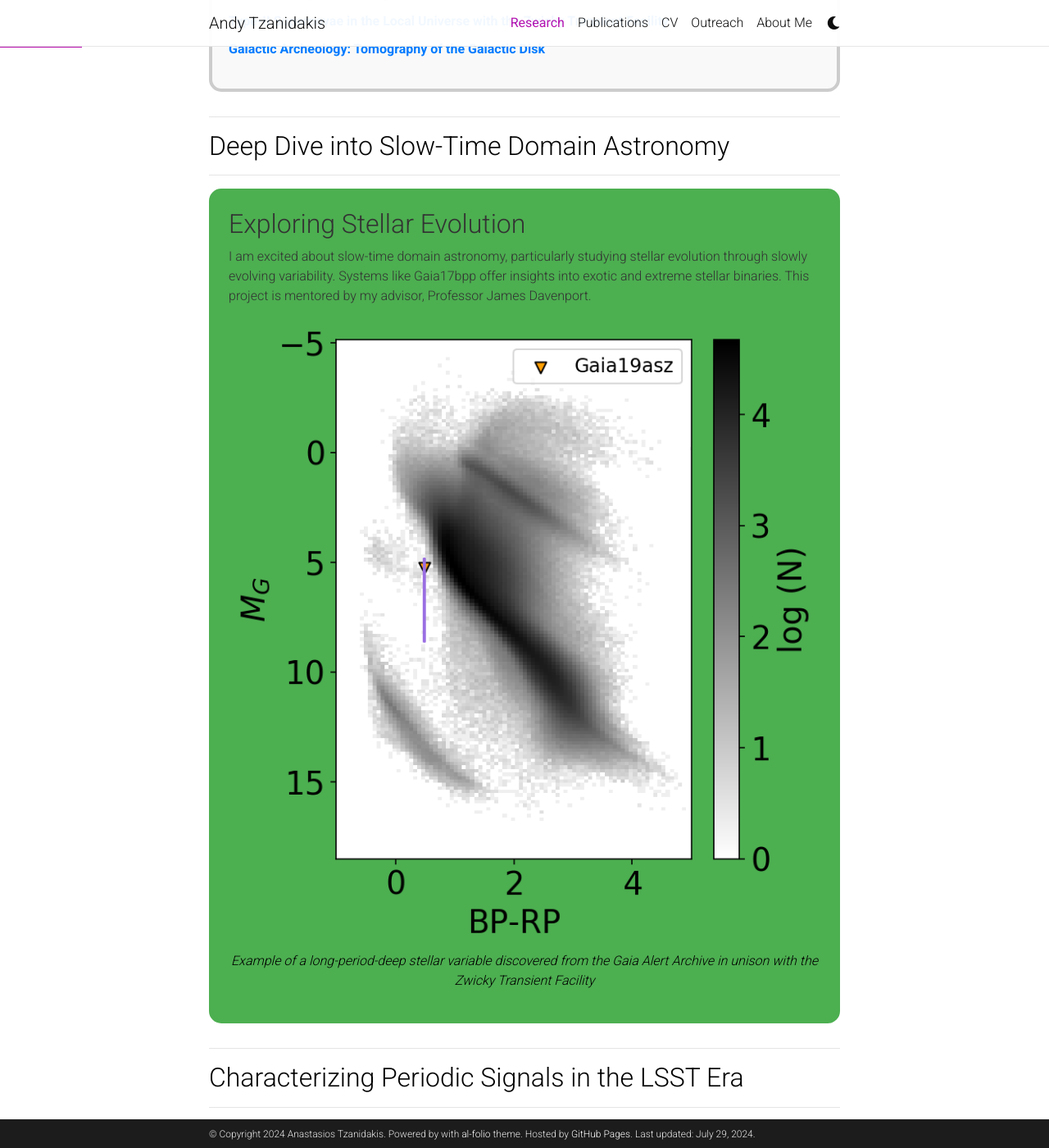
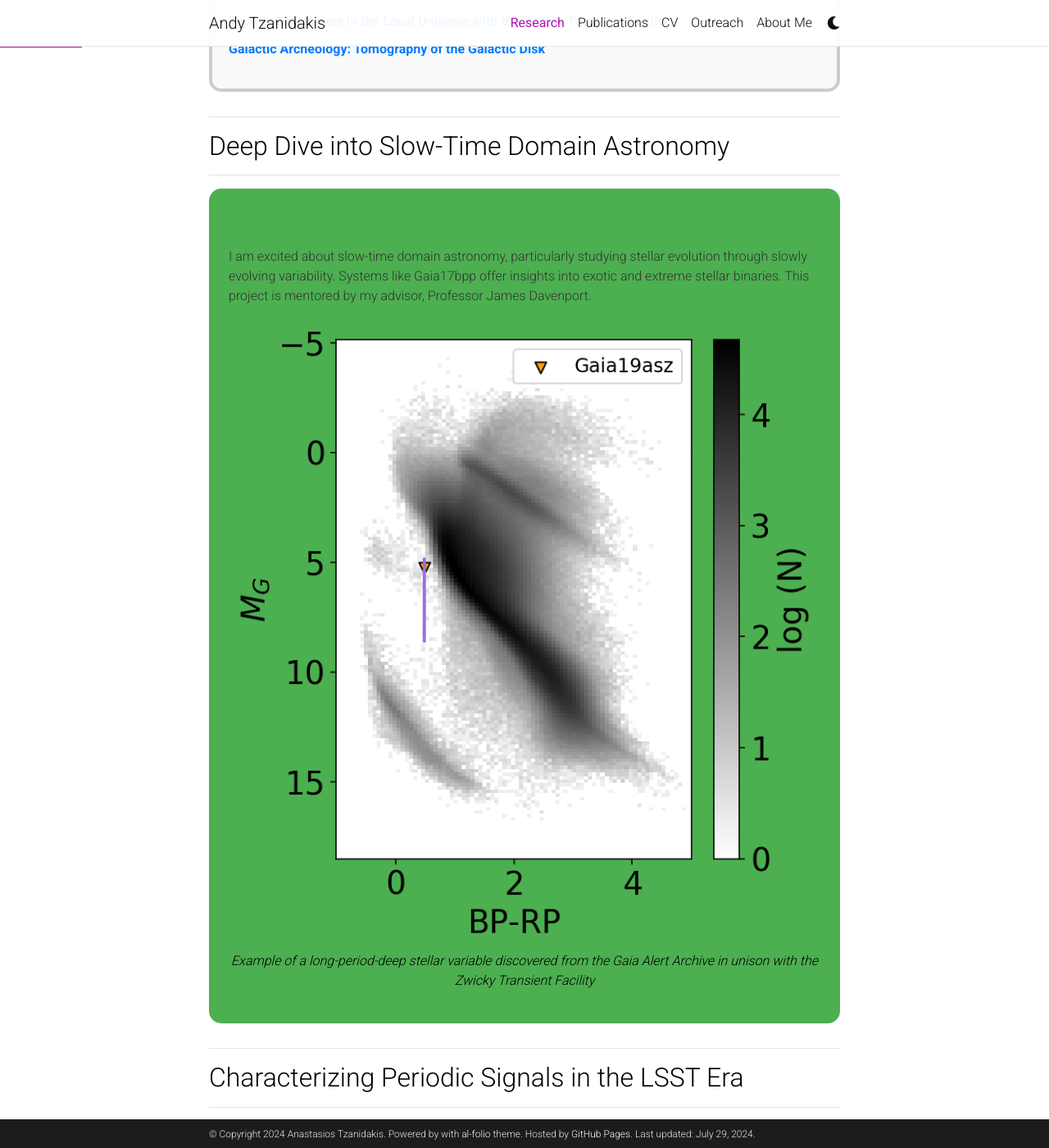
Before and after one commit to AndyTza/andytza.github.io, a Jekyll site: the page built from _pages/research.md, in a window 1280 px wide and 1400 px high, scrolled down 309 px. Shown: the whole window at 82% size. Built offline with Jekyll 4.4.1, drawn with Linux system fonts in a browser that asks for light colours; comment, search, counter and statistics services are not loaded; a style sheet for code colours, icons or effects is not loaded.

Commit message:
rolling back

```diff
--- a/_pages/research.md
+++ b/_pages/research.md
@@ -5,13 +5,13 @@ title: Research
 nav: true
 nav_order: 1
 ---
-<!-- Add some styling to the table of contents and support for dark mode -->
+
 <style>
   :root {
     --bg-color-light: #f9f9f9;
-    --bg-color-dark: #1e1e1e;
+    --bg-color-dark: #333333;
     --text-color-light: #333333;
-    --text-color-dark: #e0e0e0;
+    --text-color-dark: #f9f9f9;
     --border-color-light: #cccccc;
     --border-color-dark: #444444;
     --border-color-green-light: #4CAF50;
@@ -72,11 +70,13 @@ nav_order: 1
     width: 100%;
     border-radius: 10px;
   }
+  .content-container p img {
+    width: 100%;
+  }
   .content-container p em {
     text-align: center;
   }
 
-  /* Dark Mode Styling */
   @media (prefers-color-scheme: dark) {
     .toc-container {
       background: var(--bg-color-dark);
@@ -88,6 +88,7 @@ nav_order: 1
     .toc-list a {
       color: #66B2FF;
     }
+
     .content-container {
       border: 4px solid var(--border-color-dark);
       background: var(--bg-color-dark);
@@ -146,7 +147,7 @@ nav_order: 1
 ___
 
 <div class="content-container green">
-  <h2>Exploring Stellar Evolution</h2>
+  <h2 style="color: #4CAF50;">Exploring Stellar Evolution</h2>
   <p>I am excited about slow-time domain astronomy, particularly studying stellar evolution through slowly evolving variability. Systems like <a href="https://andytza.github.io/Gaia17bpp/">Gaia17bpp</a> offer insights into exotic and extreme stellar binaries. This project is mentored by my advisor, <a href="https://depts.washington.edu/astron/profile/davenport-james/">Professor James Davenport</a>.</p>
   <img src="/images/gaia_dip.png" alt="Location of Gaia19asz on the Gaia HR diagram" />
   <p style="text-align: center;"><em>Example of a long-period-deep stellar variable discovered from the Gaia Alert Archive in unison with the Zwicky Transient Facility</em></p>
@@ -158,7 +159,7 @@ ___
 ___
 
 <div class="content-container blue">
-  <h2>LSST Survey Analysis</h2>
+  <h2 style="color: #2196F3;">LSST Survey Analysis</h2>
   <p>Under the guidance of Professor Eric Bellm, I work with the Vera C. Rubin Observatory Data Management group on transient alert processing. We focus on calculating and characterizing alert light curve moments and statistical properties for transient classification. Our findings will be published in the <a href="https://dmtn-221.lsst.io/">LSST Data Management Technotes-221</a>.</p>
 </div>
 
@@ -168,7 +169,7 @@ ___
 ___
 
 <div class="content-container orange">
-  <h2>Research on Supernovae</h2>
+  <h2 style="color: #FF9800;">Research on Supernovae</h2>
   <p>I have been researching type-II supernovae in the local universe with the Zwicky Transient Facility (ZTF) under Professor Mansi Kasliwal and Ph.D. student Kishalay De. Our work, which aims to understand supernova populations, will soon be published on ArXiv.</p>
   <img src="/images/CLU_snap.png" alt="Census of the Local Universe Snapshots" />
   <p style="text-align: center;"><em>Science images of type II SNe discovered by the ZTF CLU experiment.</em></p>
@@ -182,7 +183,7 @@ ___
 ___
 
 <div class="content-container red">
-  <h2>Understanding the Milky Way</h2>
+  <h2 style="color: #FF5722;">Understanding the Milky Way</h2>
   <p>During my undergraduate studies, I researched the shape of the Milky Way's disk, contributing to the discovery that the disk is oscillating. Our findings suggest dwarf satellite galaxies cause these large-scale oscillations. Learn more from our publications <a href="https://andytza.github.io/publications/">here</a>.</p>
   <img src="/images/sgr-col.gif" alt="Viewing angle from different observers, what the disk looks like!" />
   <p style="text-align: center;"><em>Interaction between the Milky Way and the Sagittarius dwarf satellite galaxy.</em></p>
```
Also changed, not shown: other parts of _pages/research.md (+0 -2 lines).
